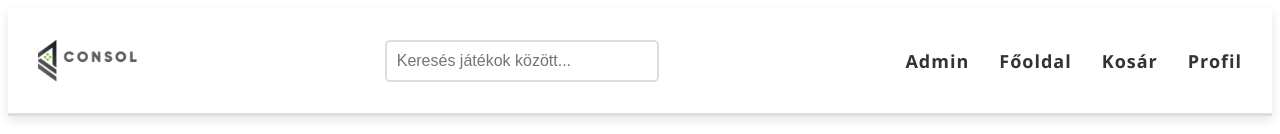
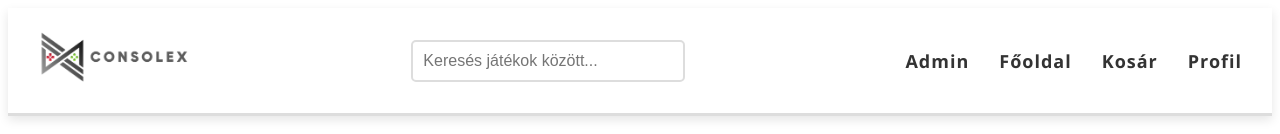
Before and after one commit to pollak-projects/ConsoleX, a Vue app in the folder Frontend/: page /GamesLoggedIn in a window 1280 px wide. Shown: the top 134 px of the page. Built offline with nearby package versions, Linux system fonts and the light colour scheme; no server answers.

Commit message:
Update GamesLoggedIn.vue

```diff
--- a/Frontend/src/pages/GamesLoggedIn.vue
+++ b/Frontend/src/pages/GamesLoggedIn.vue
@@ -236,11 +236,7 @@
   animation: fadeInContent 0.75s ease-out; /* Tartalom animációja */
 }
 
-  .navlogo {
-    width: 100px;
-    height: 100px;
-    object-fit: cover;
-  }
+
 
 .sidebar {
   width: 25%;
```
Lines whose indentation alone changed are shown as unchanged.
